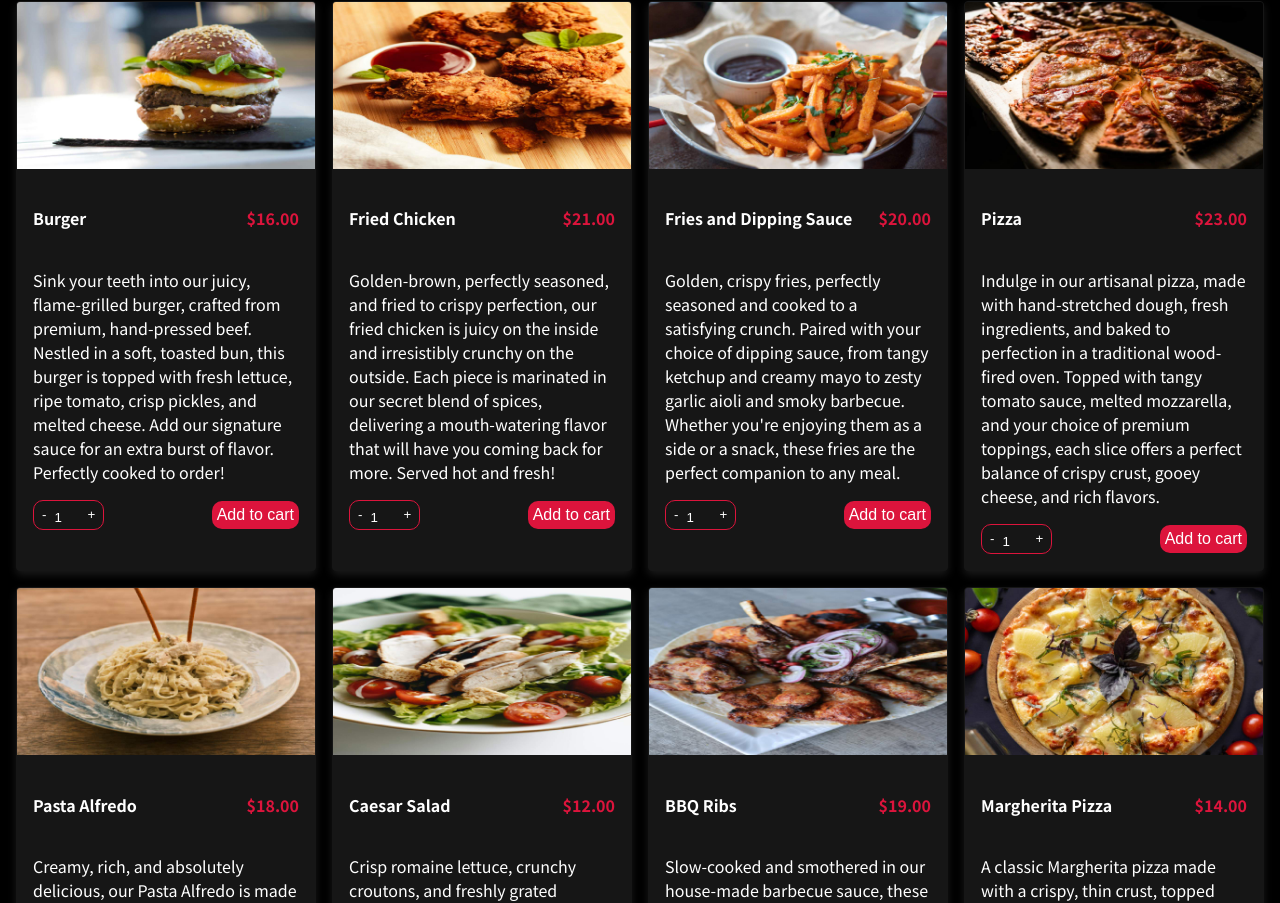
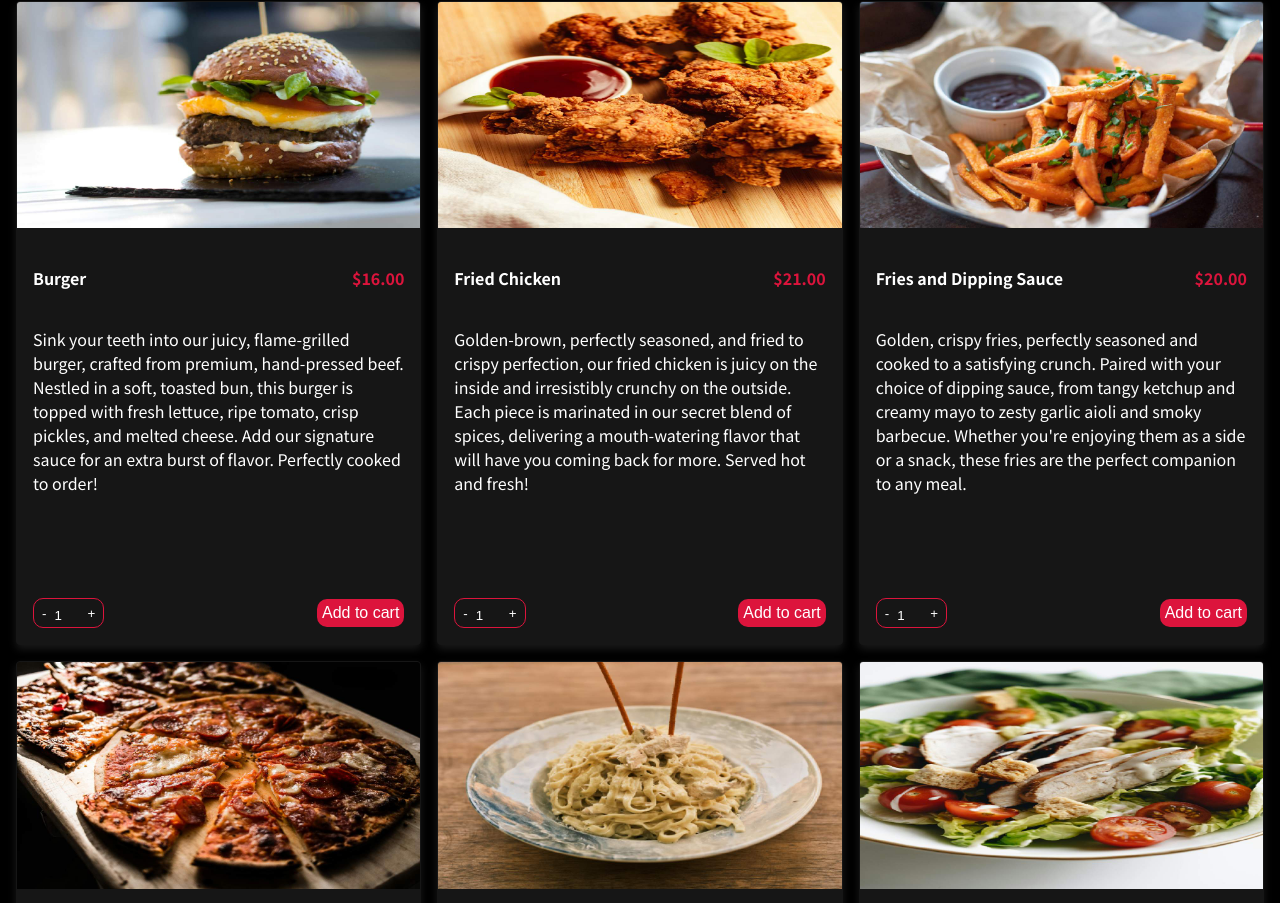
Before and after one commit to Edannan/react-cart-app, a React (Create React App) app: page / in a window 1280 px wide. Shown: the part 582-1485 px from the top of the page. Built offline with nearby package versions, Linux system fonts and the light colour scheme.

Commit message:
minor css update

```diff
--- a/src/components/Meals/MealItem.js
+++ b/src/components/Meals/MealItem.js
@@ -8,8 +8,8 @@ const MealItem = ({id, price, title, description, image}) => {
       <img src={image} className={classes['card-img']} alt="" />
       <div className={classes['card-body']}>
         <div className={classes.title}>
-          <h4>{title}</h4>
-          <h4 className={classes.price}>${price.toFixed(2)}</h4>
+          <div className={classes.name}><h4>{title}</h4></div>
+          <div><h4 className={classes.price}>${price.toFixed(2)}</h4></div>
         </div>
         <p className={classes.description}>{description}</p>
         <MealItemForm id={id} price={price} title={title} image={image} />
--- a/src/components/Meals/MealItem.module.css
+++ b/src/components/Meals/MealItem.module.css
@@ -2,7 +2,6 @@
   border: 1px solid rgb(22, 22, 22);
   border-radius: 0.25rem;
   box-shadow: 0 4px 8px rgba(255, 255, 255, 0.1);
-  /* min-height: 34.375rem; */
   overflow: hidden;
   background-color: rgb(22, 22, 22);
 }
@@ -16,12 +15,20 @@
 .card-body {
   padding: 1rem;
   color: #fff;
+  display: flex;
+  flex-direction: column;
+  justify-content: space-between;
 }
 
 .title{
   display: flex;
   justify-content: space-between;
   align-items: center;
+  width: 100%;
+}
+
+.name{
+  max-width: 65%;
 }
 
 .price{
@@ -37,3 +44,11 @@
   justify-content: space-between;
   align-items: center;
 }
+
+
+@media(min-width: 36rem ){
+
+  .card-body {
+    height: 26rem;
+  }
+}
--- a/src/components/Meals/MealItemForm.module.css
+++ b/src/components/Meals/MealItemForm.module.css
@@ -2,6 +2,7 @@
   display: flex;
   justify-content: space-between;
   align-items: center;
+  margin-top: auto;
 }
 
 .cartbuttons {
--- a/src/components/Meals/MealList.module.css
+++ b/src/components/Meals/MealList.module.css
@@ -11,13 +11,13 @@
   }
 }
 
-@media (min-width: 62rem) {
+@media (min-width: 64.313rem) {
   .meallist {
     grid-template-columns: repeat(3, minmax(0, auto));
   }
 }
 
-@media (min-width: 75rem) {
+@media (min-width: 85.375rem) {
   .meallist {
     grid-template-columns: repeat(4, minmax(0, auto));
   }
```
